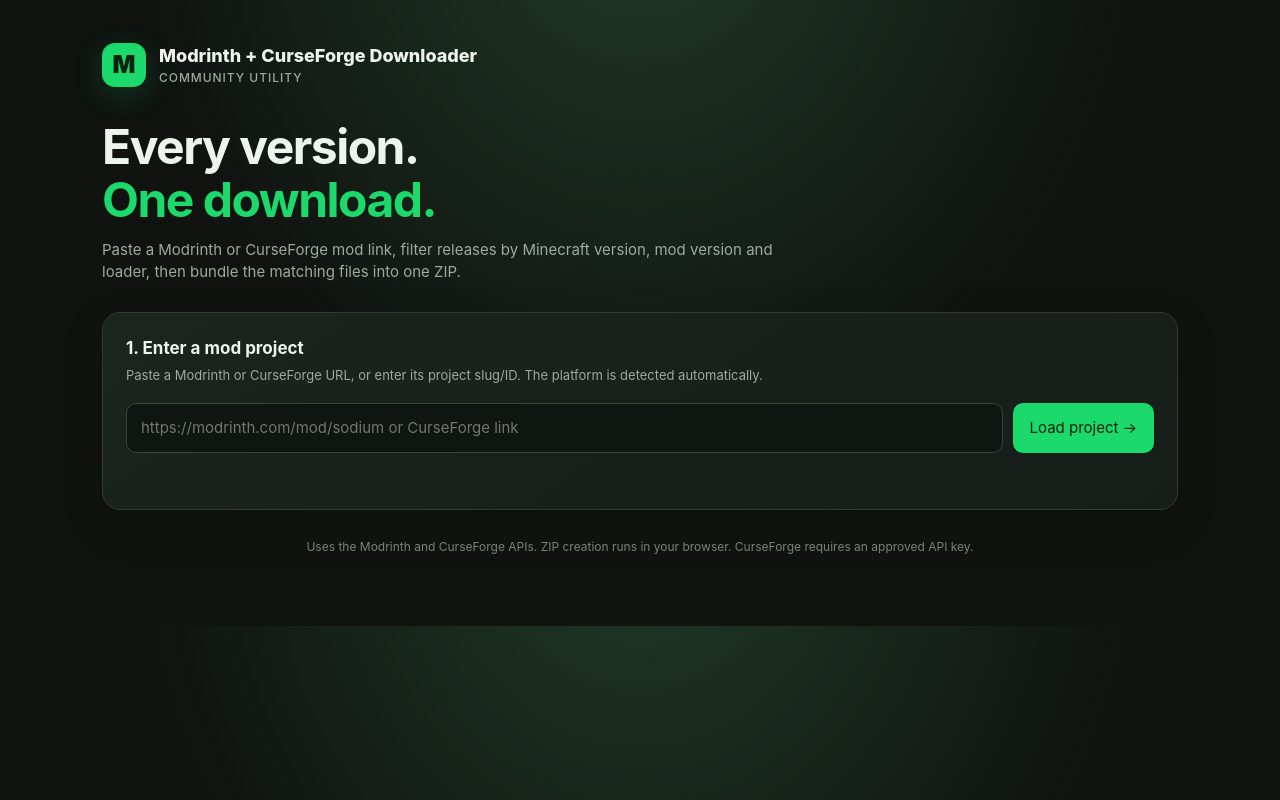
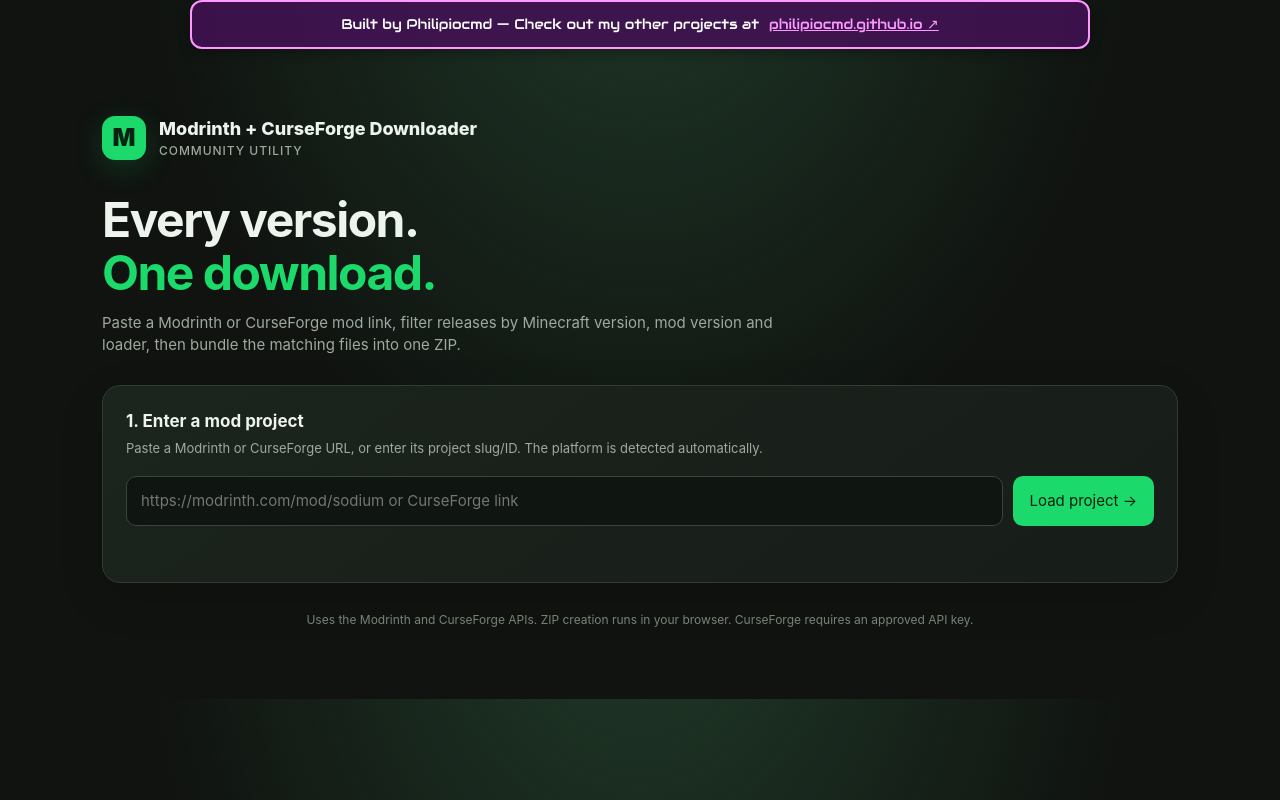
Before and after one commit to philipiocmd/modrinth-preserver, a plain HTML site: page index.html in a window 1280 px wide. Drawn offline with nearby package versions, Linux system fonts and the light colour scheme.

```diff
--- a/index.html
+++ b/index.html
@@ -3,7 +3,7 @@
 <head>
 <meta charset="UTF-8">
 <meta name="viewport" content="width=device-width, initial-scale=1.0">
-<title>Modrinth + CurseForge Bulk Downloader</title>
+<title>Modrinth + CurseForge Mod Preserver/Downloader</title>
 <style>
 :root{color-scheme:dark;--bg:#101310;--panel:#191f1a;--panel2:#202820;--line:#303b31;--text:#edf4ed;--muted:#9eaa9e;--green:#1bd96a;--green2:#13b957;--red:#ff6b6b;--orange:#f4b942}
 *{box-sizing:border-box}body{margin:0;background:radial-gradient(ellipse at 50% -20%,#203b29 0%,transparent 55%),var(--bg);color:var(--text);font:15px/1.5 Inter,ui-sans-serif,system-ui,-apple-system,"Segoe UI",sans-serif}
@@ -17,8 +17,44 @@ h1{font-size:clamp(32px,5vw,48px);line-height:1.1;letter-spacing:-1.5px;margin:0
 footer{color:#778477;text-align:center;font-size:12px;margin-top:28px}a{color:var(--green)}
 @media(max-width:760px){.filters{grid-template-columns:1fr}.options{max-height:220px}.inputrow{flex-direction:column}.inputrow button{width:100%}.panel{padding:17px}.wrap{padding:25px 14px 50px}}
 </style>
+ <link rel="preconnect" href="https://fonts.googleapis.com" />
+    <link rel="preconnect" href="https://fonts.gstatic.com" crossorigin />
+    <link
+      href="https://fonts.googleapis.com/css2?family=Audiowide&display=swap"
+      rel="stylesheet"
+    />
 </head>
 <body>
+ <div
+  style="
+    background-color: rgba(67, 17, 85, 0.85);
+    border: 2px solid #ff99ff;
+    border-radius: 12px;
+    padding: 12px 20px;
+    margin: 0 auto 24px auto;
+    max-width: 900px;
+    color: white;
+    font-family: 'Audiowide', sans-serif;
+    font-size: 14px;
+    display: flex;
+    flex-wrap: wrap;
+    justify-content: center;
+    align-items: center;
+    gap: 10px;
+    box-shadow: 0 4px 12px rgba(0, 0, 0, 0.3);
+  "
+>
+  <span> Built by Philipiocmd — Check out my other projects at</span>
+  <a
+    href="https://philipiocmd.github.io"
+    target="_blank"
+    style="
+      color: #ff99ff;
+      text-decoration: underline;
+    "
+    >philipiocmd.github.io ↗</a
+  >
+</div>
 <div class="wrap">
  <div class="top"><div class="logo">M</div><div class="brand">Modrinth + CurseForge Downloader<small>Community utility</small></div></div>
  <h1>Every version.<br><span style="color:var(--green)">One download.</span></h1>
```
